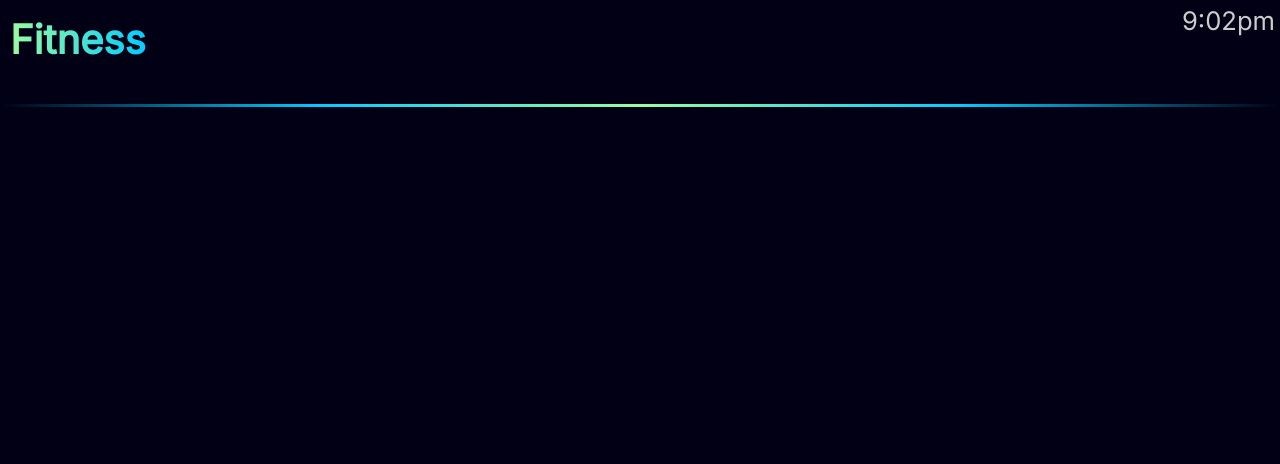
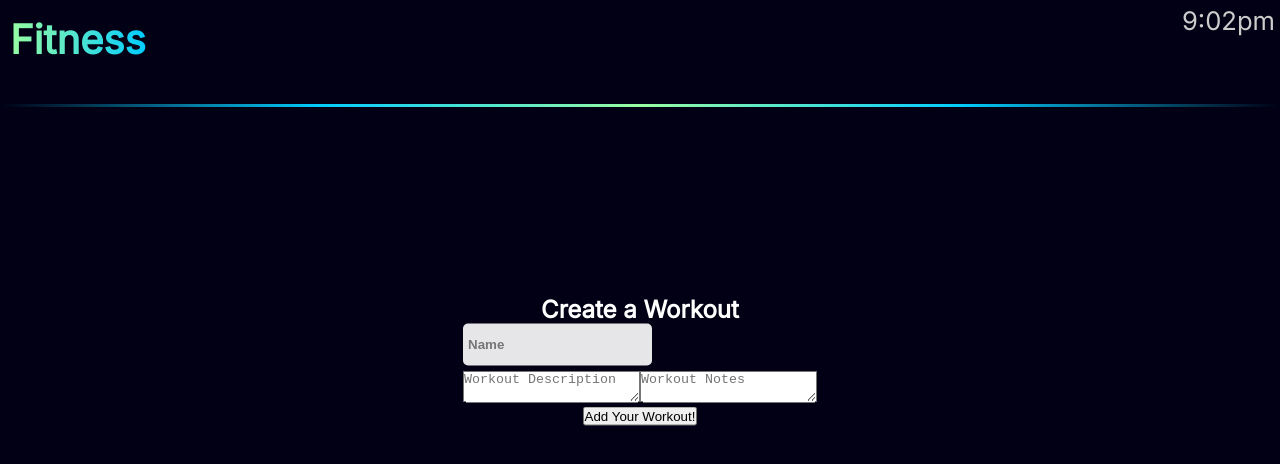
Before and after one commit to VScacchitti/CommunityFitness-project-3, a React (Create React App) app in the folder client/: page /workout in a window 1280 px wide. Shown: the top 464 px of the page. Built offline with nearby package versions, Linux system fonts and the light colour scheme.

Commit message:
added a React class component for adding a wokout. Workout can be added and is being posted to the database, beacuse it can be returned on the drag and drop page after adding. Needs to be styled, and need to fix issue where the inputs clear out after submitting the workout.

```diff
--- a/client/src/App.js
+++ b/client/src/App.js
@@ -6,6 +6,7 @@ import Home from "./pages/Home";
 import Signup from "./pages/Signup";
 import Login from "./pages/Login";
 import DragNDrop from "./components/DragNDrop";
+import WorkoutForm from "./components/WorkoutForm"
 
 // const data = [
 //   { title: "Sunday", items: ["A", "B"] },
@@ -34,6 +35,9 @@ function App() {
         <Route exact path={"/plan"}>
           <DragNDrop />
         </Route>
+        <Route exact path={"/workout"}>
+          <WorkoutForm />
+        </Route>
       </Switch>
     </Router>
   );
--- /dev/null
+++ b/client/src/components/WorkoutForm.js
@@ -0,0 +1,67 @@
+import React, { Component } from "react";
+import workoutAPI from "../utils/workout/API"
+
+
+class WorkoutForm extends Component {
+
+    state = {
+        name: "",
+        description:"",
+        notes: "",
+        error: "",
+      };
+ //THhese handle our input changes
+      handleChangeName = (event) => {
+        this.setState({
+            name: event.target.value
+        });
+      }
+
+      handleChangeDescriptiom = (event) => {
+        this.setState({
+            description: event.target.value
+        });
+      }
+
+      handleChangeNotes = (event) => {
+        this.setState({
+
+            notes: event.target.value
+        });
+      }
+ // Function to reset state after form submit
+  resetState = () => {
+      this.setState({name:"",description:"",notes:""})
+  }
+    //function to handle form submit
+    handleFormSubmit = event => {
+        event.preventDefault();
+        let savedWorkout = {
+            name: this.state.name,
+            description: this.state.description,
+            notes: this.state.notes,
+        }
+        workoutAPI.saveWorkout(savedWorkout)
+        .then(console.log(savedWorkout))
+        .then(this.resetState())
+        .catch(err => console.log(err));
+
+    }
+  render(){
+    return (
+        <div className="signup-form">
+            <h2>Create a Workout</h2>
+          <form >
+            <input value={this.state.value} type="text" placeholder="Name" onChange={this.handleChangeName} />
+            <textarea value={this.state.value} type="input" placeholder="Workout Description" onChange={this.handleChangeDescriptiom} />
+            <textarea value={this.state.value} type="input" placeholder="Workout Notes" onChange={this.handleChangeNotes} />
+          </form>
+          <button type="submit" id="workoutSubmit" onClick={this.handleFormSubmit}>Add Your Workout!</button>
+        </div>
+      )
+
+  }
+
+}
+
+export default WorkoutForm;
```
